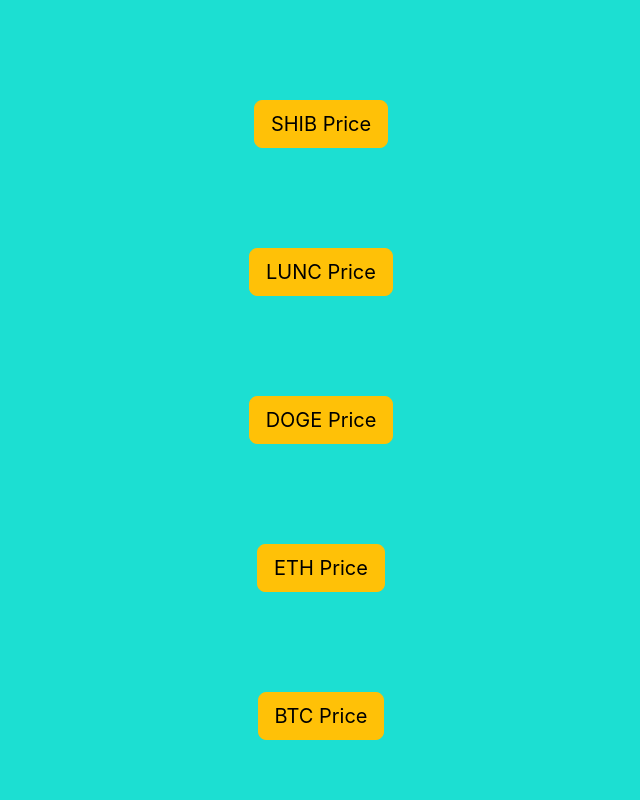
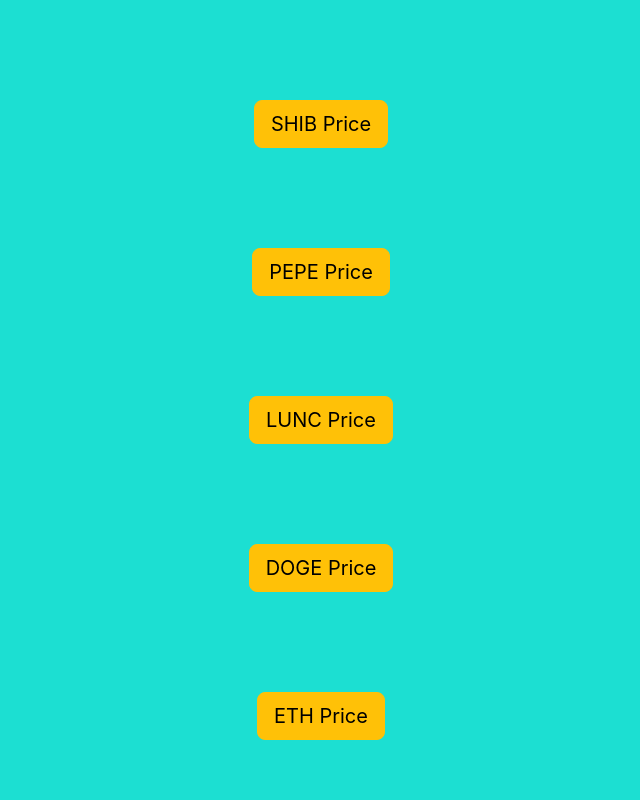
Before and after one commit to nasaldrops/cryptoprices, a React (Create React App) app: page / in a window 1280 px wide. Shown: the top 800 px of the page, without its empty margins (319-959 px from the left). Built offline with nearby package versions, Linux system fonts and the light colour scheme.

Commit message:
added PEPE API price

```diff
--- a/src/App.js
+++ b/src/App.js
@@ -11,7 +11,9 @@
   const [ethPrice, setEthPrice] = useState('');
   const [btcPrice, setBtcPrice] = useState('');
   const [dogePrice, setDogePrice] = useState('');
+  const [pepePrice, setPepePrice] = useState('');
   const [eurPrice, setEurPrice] = useState('');
+
 
   const fetchPrice = async () => {
     const result = await axios.get('https://api.binance.com/api/v3/ticker/price?symbol=SHIBBUSD');
@@ -53,6 +55,14 @@
 
   };
 
+  const fetchPricePEPE = async () => {
+    const result = await axios.get('https://api.binance.com/api/v3/ticker/price?symbol=PEPEUSDT');
+    console.log(result.data.price)
+    setPepePrice(result.data.price)
+
+
+  };
+
   const fetchPriceEURO = async () => {
     const result = await axios.get('https://api.binance.com/api/v3/ticker/price?symbol=EURBUSD');
     console.log(result.data.price)
@@ -68,6 +78,9 @@
       <div>
         <h1 className="title"> {shibPrice} </h1>
         <button onClick={fetchPrice} className="btn btn-warning btn-lg">SHIB Price</button>
+        <br />
+        <h1 className="title"> {pepePrice} </h1>
+        <button onClick={fetchPricePEPE} className="btn btn-warning btn-lg">PEPE Price</button>
         <br />
         <h1 className="title"> {luncPrice} </h1>
         <button onClick={fetchPriceLUNC} className="btn btn-warning btn-lg">LUNC Price</button>
```
